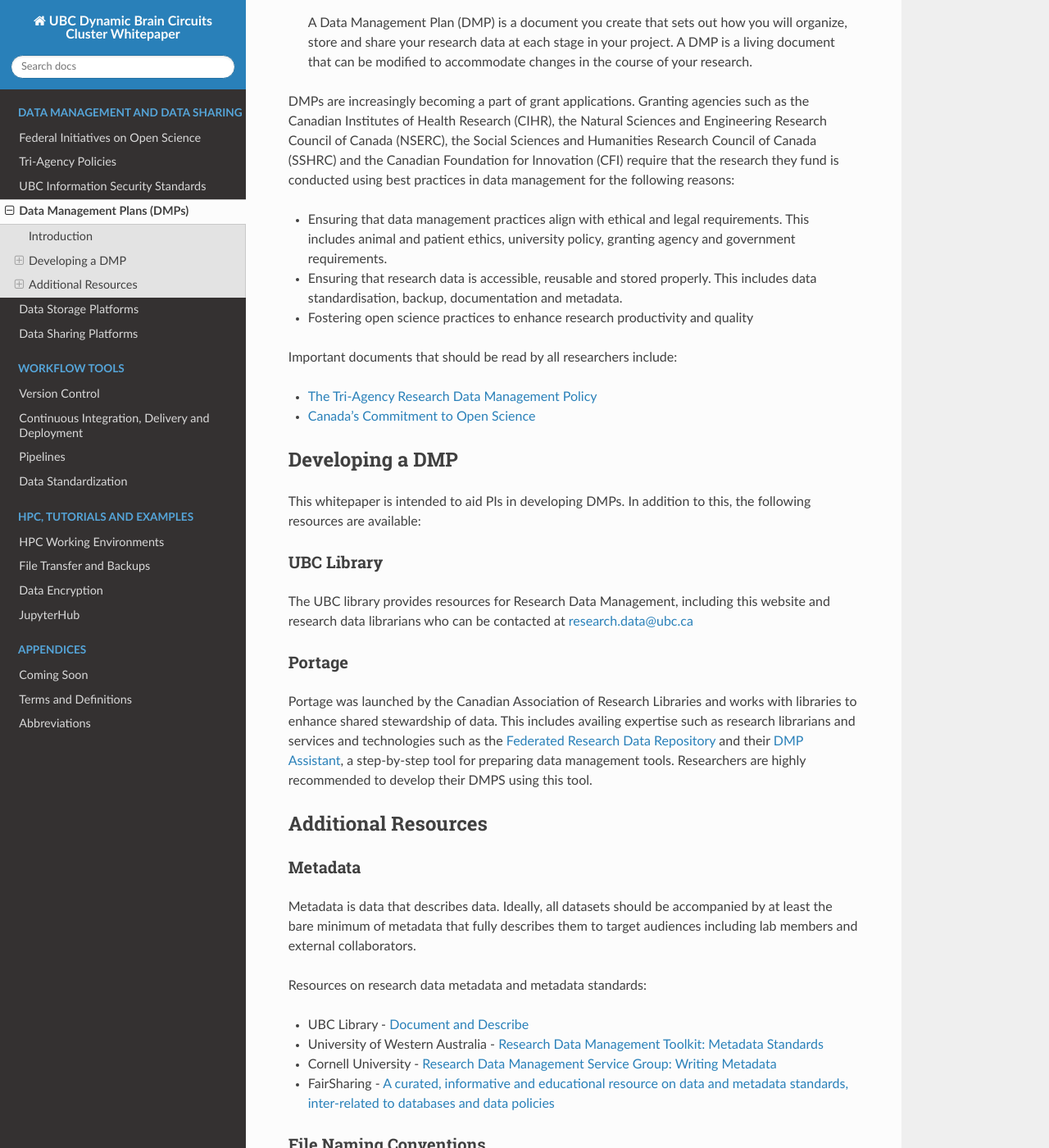
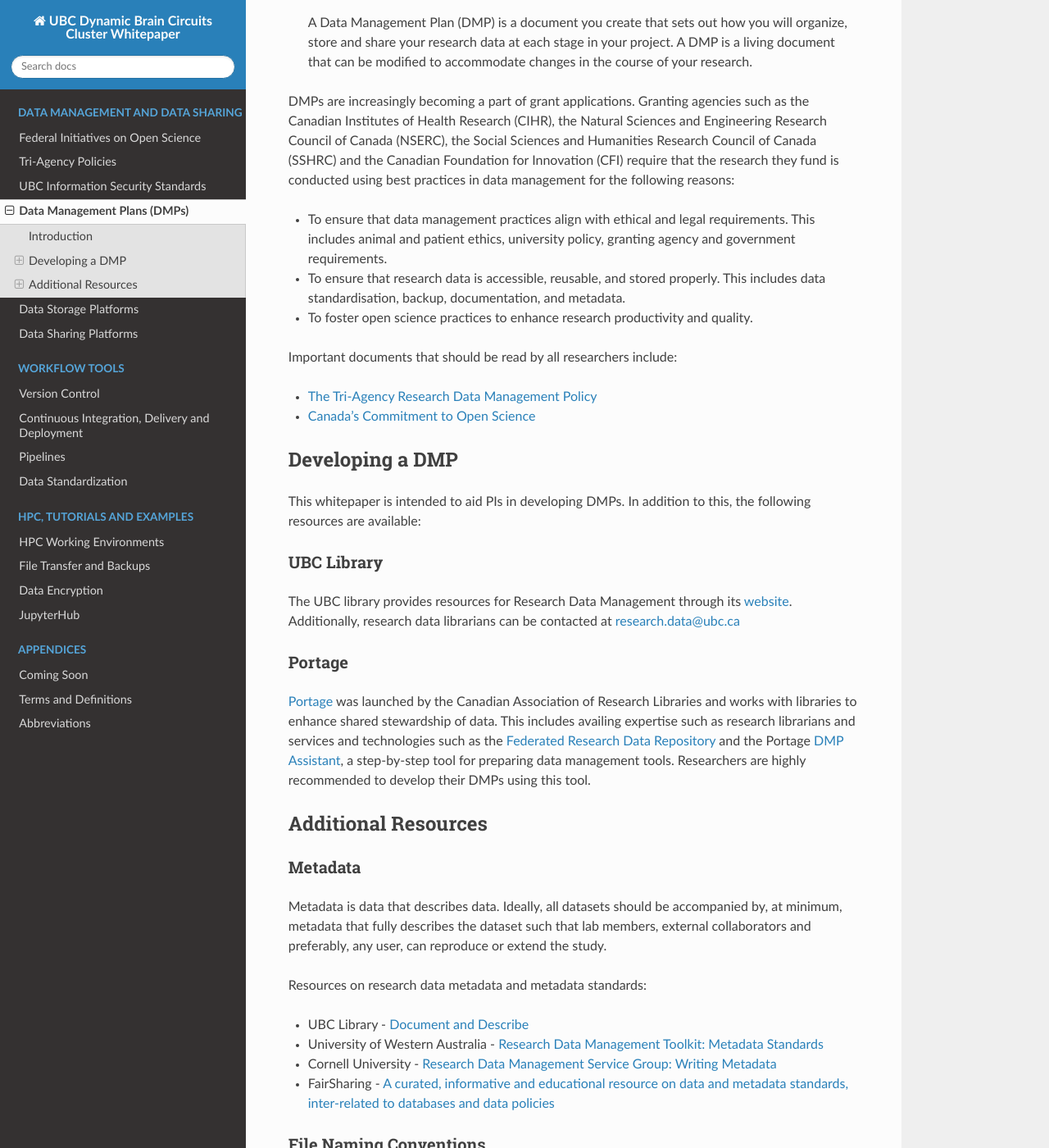
Before and after one commit to ubcbraincircuits/whitepaper, a Sphinx documentation site: the page built from source/dmp/index.rst, in a window 1280 px wide and 1400 px high, scrolled down 248 px. Shown: the whole window at 82% size. Built offline with Sphinx 7.4.7 and the Read the Docs theme 2.0.0, drawn with Linux system fonts in a browser that asks for light colours; pages that are not in the unit, such as notebooks, are missing from menus; some of the changed text lies outside the part shown.

Commit message:
Improve awkward working; add link to Portage and UBC library website

```diff
--- a/source/dmp/index.rst
+++ b/source/dmp/index.rst
@@ -11,9 +11,9 @@ From the UBC library `website <https://researchdata.library.ubc.ca/plan/>`_:
 DMPs are increasingly becoming a part of grant applications.
 Granting agencies such as the Canadian Institutes of Health Research (CIHR), the Natural Sciences and Engineering Research Council of Canada (NSERC), the Social Sciences and Humanities Research Council of Canada (SSHRC) and the Canadian Foundation for Innovation (CFI) require that the research they fund is conducted using best practices in data management for the following reasons:
 
-* Ensuring that data management practices align with ethical and legal requirements. This includes animal and patient ethics, university policy, granting agency and government requirements.
-* Ensuring that research data is accessible, reusable and stored properly. This includes data standardisation, backup, documentation and metadata.
-* Fostering open science practices to enhance research productivity and quality
+* To ensure that data management practices align with ethical and legal requirements. This includes animal and patient ethics, university policy, granting agency and government requirements.
+* To ensure that research data is accessible, reusable, and stored properly. This includes data standardisation, backup, documentation, and metadata.
+* To foster open science practices to enhance research productivity and quality.
 
 Important documents that should be read by all researchers include:
 
@@ -26,17 +26,17 @@ This whitepaper is intended to aid PIs in developing DMPs. In addition to this,
 
 UBC Library
 -----------
-The UBC library provides resources for Research Data Management, including this website and research data librarians who can be contacted at  research.data@ubc.ca
+The UBC library provides resources for Research Data Management through its `website <https://researchdata.library.ubc.ca/>`__. Additionally, research data librarians can be contacted at research.data@ubc.ca
 
 Portage
 -------
-Portage was launched by the Canadian Association of Research Libraries and works with libraries to enhance shared stewardship of data. This includes availing expertise such as research librarians and services and technologies such as the `Federated Research Data Repository <https://ubcbraincircuits.readthedocs.io/en/latest/data_sharing/frdr.html>`_ and their `DMP Assistant <assistant.portagenetwork.ca>`_, a step-by-step tool for preparing data management tools. Researchers are highly recommended to develop their DMPS using this tool.
+`Portage <https://portagenetwork.ca/>`__ was launched by the Canadian Association of Research Libraries and works with libraries to enhance shared stewardship of data. This includes availing expertise such as research librarians and services and technologies such as the `Federated Research Data Repository <https://ubcbraincircuits.readthedocs.io/en/latest/data_sharing/frdr.html>`_ and the Portage `DMP Assistant <assistant.portagenetwork.ca>`_, a step-by-step tool for preparing data management tools. Researchers are highly recommended to develop their DMPs using this tool.
 
 Additional Resources
 ====================
 Metadata
 --------
-Metadata is data that describes data. Ideally, all datasets should be accompanied by at least the bare minimum of metadata that fully describes them to target audiences including lab members and external collaborators.
+Metadata is data that describes data. Ideally, all datasets should be accompanied by, at minimum, metadata that fully describes the dataset such that lab members, external collaborators and preferably, any user, can reproduce or extend the study.
 
 Resources on research data metadata and metadata standards:
 
```
Also changed, not shown: other parts of source/dmp/index.rst (+1 -1 lines).
